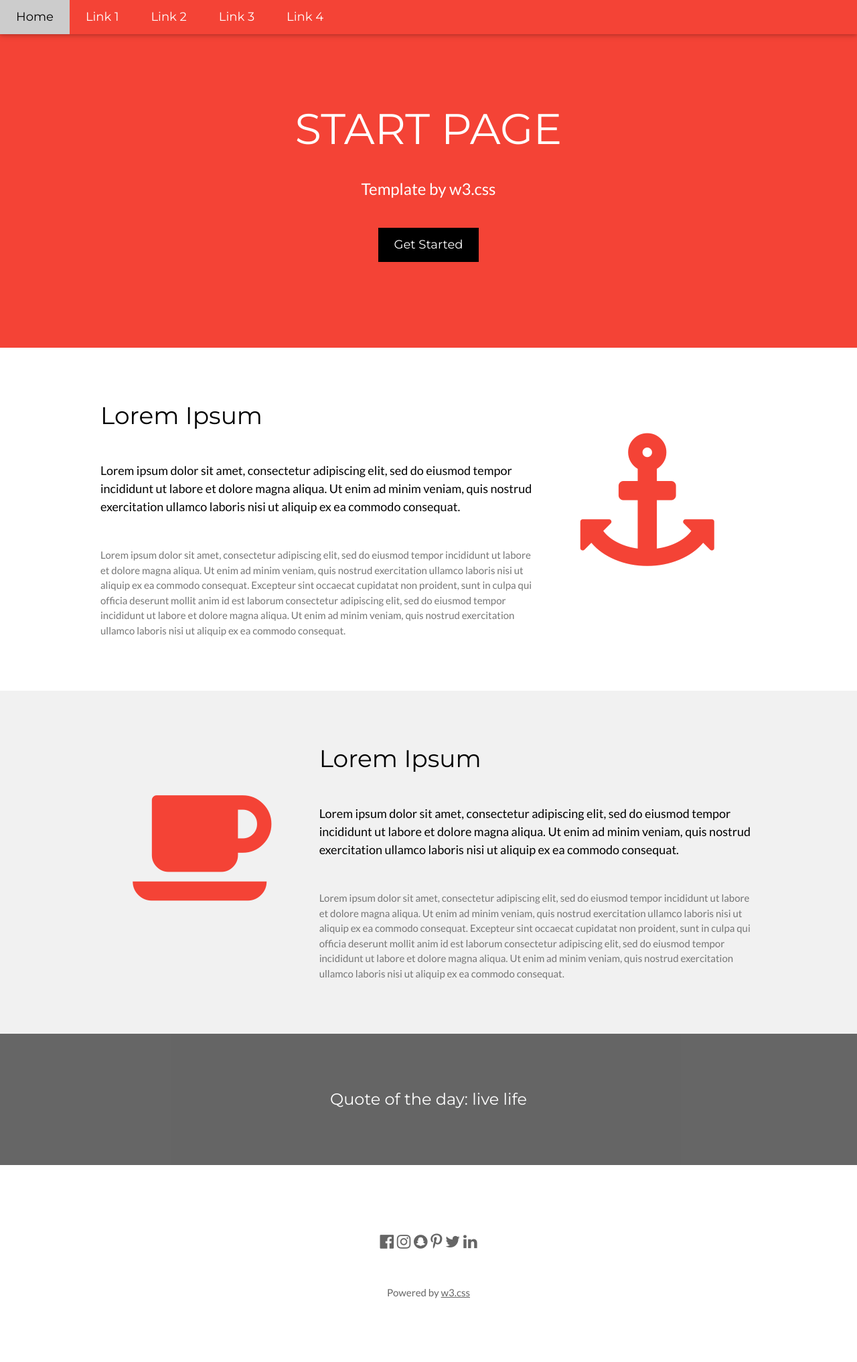
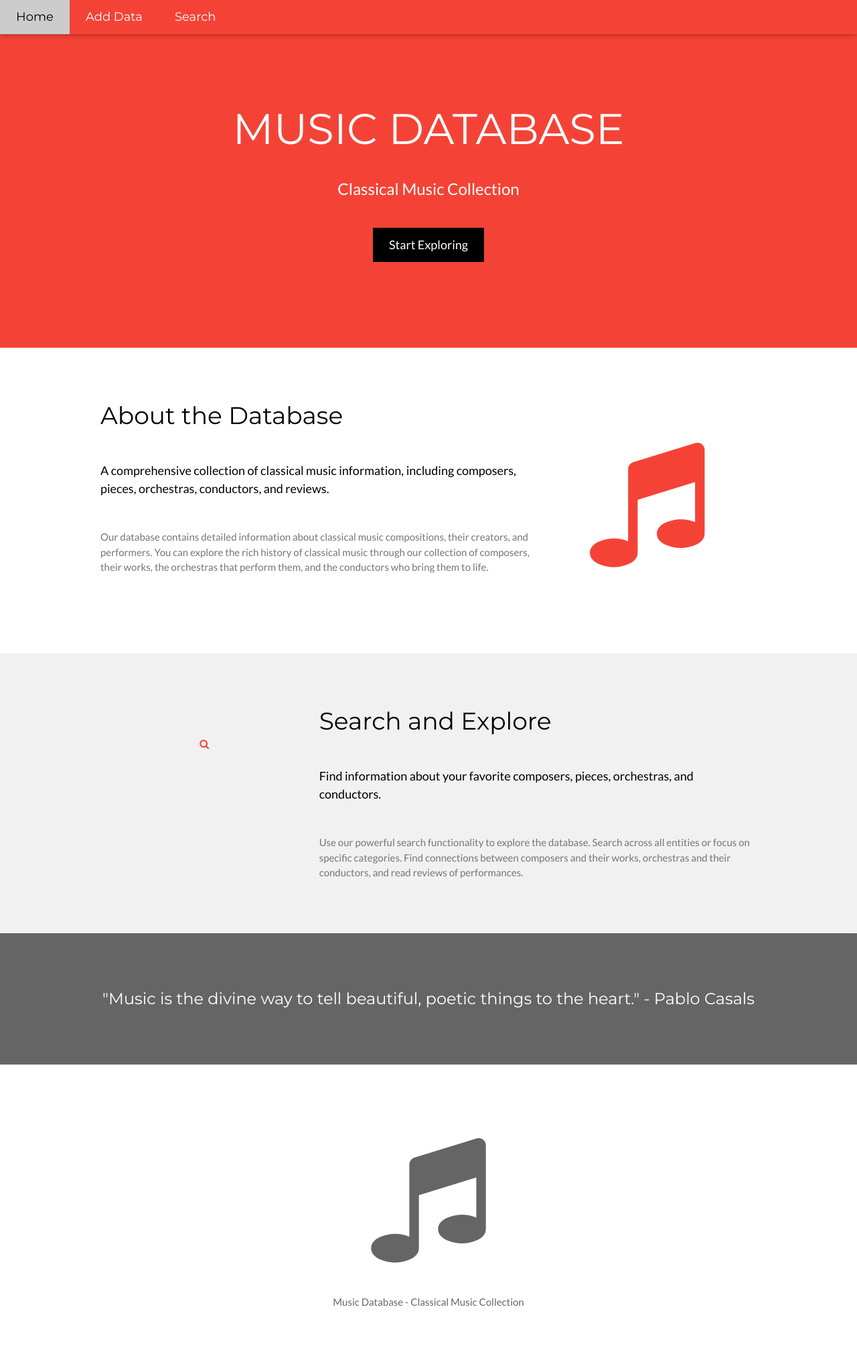
Before and after one commit to elFleppo/NoSQL, a Flask app: page /home in a window 1280 px wide. Shown: the whole page at 67% size. Before the commit the page ends 1938 px from the top, so only its background shows below. Run offline with Flask 3, Linux system fonts and the light colour scheme.

Commit message:
Readme hinzugefügt, Search funktion implementiert

```diff
--- a/FlaskNosql/app.py
+++ b/FlaskNosql/app.py
@@ -1,6 +1,7 @@
 from flask import Flask, render_template, request, url_for, redirect, jsonify
 from flask_cors import CORS
 from pymongo import MongoClient
+from bson import ObjectId
 
 app = Flask(__name__)
 CORS(app)
@@ -10,6 +11,41 @@ client = MongoClient(uri)
 db = client.get_database("Django_Music")
 print(db.list_collection_names())
 
+# Map entity types to their collections
+entity_collections = {
+    'Composer': 'composers',
+    'Piece': 'pieces',
+    'Orchestra': 'orchestras',
+    'Conductor': 'conductors',
+    'Review': 'reviews'
+}
+
+# Map entity types to their searchable fields
+entity_search_fields = {
+    'Composer': ['name', 'nationality'],
+    'Piece': ['piece_name', 'era'],
+    'Orchestra': ['orchestra_name'],
+    'Conductor': ['firstname', 'lastname'],
+    'Review': ['text_content']
+}
+
+@app.route('/get_entities/<entity_type>', methods=['GET'])
+def get_entities(entity_type):
+    try:
+        collection_name = entity_collections.get(entity_type)
+        if not collection_name:
+            return jsonify({"error": "Invalid entity type"}), 400
+
+        collection = db[collection_name]
+        entities = list(collection.find({}, {'_id': 1, 'name': 1, 'firstname': 1, 'lastname': 1, 'orchestra_name': 1, 'piece_name': 1}))
+
+        # Convert ObjectId to string for JSON serialization
+        for entity in entities:
+            entity['_id'] = str(entity['_id'])
+
+        return jsonify(entities)
+    except Exception as e:
+        return jsonify({"error": str(e)}), 500
 
 @app.route('/testing', methods=('GET', 'POST'))
 def index():
@@ -18,17 +54,87 @@ def index():
 @app.route('/home', methods=('GET', 'POST'))
 def landingpage():
     return render_template('landingpage.html')
-@app.route('/search', methods=('GET', 'POST'))
+
+@app.route('/searchpage', methods=['GET'])
 def searchpage():
     return render_template('searchpage.html')
+
+@app.route('/search', methods=['GET'])
+def search():
+    try:
+        entity_type = request.args.get('entity_type', 'all')
+        query = request.args.get('q', '')
+        sort_by = request.args.get('sort', 'relevance')
+
+        results = {}
+
+        if entity_type == 'all':
+            # Search across all collections
+            for entity, collection_name in entity_collections.items():
+                collection = db[collection_name]
+                search_query = {}
+
+                # Build search query based on entity's searchable fields
+                if query:
+                    search_query['$or'] = [
+                        {field: {'$regex': query, '$options': 'i'}}
+                        for field in entity_search_fields[entity]
+                    ]
+
+                # Execute search
+                items = list(collection.find(search_query))
+
+                # Convert ObjectId to string for JSON serialization
+                for item in items:
+                    item['_id'] = str(item['_id'])
+
+                results[entity] = items
+        else:
+            # Search specific collection
+            collection_name = entity_collections.get(entity_type)
+            if not collection_name:
+                return jsonify({"error": "Invalid entity type"}), 400
+
+            collection = db[collection_name]
+            search_query = {}
+
+            # Build search query based on entity's searchable fields
+            if query:
+                search_query['$or'] = [
+                    {field: {'$regex': query, '$options': 'i'}}
+                    for field in entity_search_fields[entity_type]
+                ]
+
+            # Execute search
+            items = list(collection.find(search_query))
+
+            # Convert ObjectId to string for JSON serialization
+            for item in items:
+                item['_id'] = str(item['_id'])
+
+            results[entity_type] = items
+
+        return jsonify(results)
+    except Exception as e:
+        return jsonify({"error": str(e)}), 500
+
 @app.route('/add_document', methods=['POST'])
 def add_document():
     try:
-        data = request.json  # Get JSON data from request
+        data = request.json
         if not data:
             return jsonify({"error": "No data provided"}), 400
 
-        result = db.mycollection.insert_one(data)  # Insert into MongoDB
+        # Determine the collection based on the entity type
+        entity_type = request.args.get('entity_type')
+        if not entity_type:
+            return jsonify({"error": "Entity type not specified"}), 400
+
+        collection_name = entity_collections.get(entity_type)
+        if not collection_name:
+            return jsonify({"error": "Invalid entity type"}), 400
+
+        result = db[collection_name].insert_one(data)
         return jsonify({"message": "Document added", "id": str(result.inserted_id)}), 201
     except Exception as e:
         return jsonify({"error": str(e)}), 500
--- a/FlaskNosql/templates/landingpage.html
+++ b/FlaskNosql/templates/landingpage.html
@@ -1,7 +1,7 @@
 <!DOCTYPE html>
 <html lang="en">
 <head>
-<title>W3.CSS Template</title>
+<title>Music Database</title>
 <meta charset="UTF-8">
 <meta name="viewport" content="width=device-width, initial-scale=1">
 <link rel="stylesheet" href="https://www.w3schools.com/w3css/4/w3.css">
@@ -11,7 +11,7 @@
 <style>
 body,h1,h2,h3,h4,h5,h6 {font-family: "Lato", sans-serif}
 .w3-bar,h1,button {font-family: "Montserrat", sans-serif}
-.fa-anchor,.fa-coffee {font-size:200px}
+.fa-music {font-size:200px}
 </style>
 </head>
 <body>
@@ -20,43 +20,37 @@ body,h1,h2,h3,h4,h5,h6 {font-family: "Lato", sans-serif}
 <div class="w3-top">
   <div class="w3-bar w3-red w3-card w3-left-align w3-large">
     <a class="w3-bar-item w3-button w3-hide-medium w3-hide-large w3-right w3-padding-large w3-hover-white w3-large w3-red" href="javascript:void(0);" onclick="myFunction()" title="Toggle Navigation Menu"><i class="fa fa-bars"></i></a>
-    <a href="#" class="w3-bar-item w3-button w3-padding-large w3-white">Home</a>
-    <a href="#" class="w3-bar-item w3-button w3-hide-small w3-padding-large w3-hover-white">Link 1</a>
-    <a href="#" class="w3-bar-item w3-button w3-hide-small w3-padding-large w3-hover-white">Link 2</a>
-    <a href="#" class="w3-bar-item w3-button w3-hide-small w3-padding-large w3-hover-white">Link 3</a>
-    <a href="#" class="w3-bar-item w3-button w3-hide-small w3-padding-large w3-hover-white">Link 4</a>
+    <a href="/home" class="w3-bar-item w3-button w3-padding-large w3-white">Home</a>
+    <a href="/testing" class="w3-bar-item w3-button w3-hide-small w3-padding-large w3-hover-white">Add Data</a>
+    <a href="/searchpage" class="w3-bar-item w3-button w3-hide-small w3-padding-large w3-hover-white">Search</a>
   </div>
 
   <!-- Navbar on small screens -->
   <div id="navDemo" class="w3-bar-block w3-white w3-hide w3-hide-large w3-hide-medium w3-large">
-    <a href="#" class="w3-bar-item w3-button w3-padding-large">Link 1</a>
-    <a href="#" class="w3-bar-item w3-button w3-padding-large">Link 2</a>
-    <a href="#" class="w3-bar-item w3-button w3-padding-large">Link 3</a>
-    <a href="#" class="w3-bar-item w3-button w3-padding-large">Link 4</a>
+    <a href="/testing" class="w3-bar-item w3-button w3-padding-large">Add Data</a>
+    <a href="/searchpage" class="w3-bar-item w3-button w3-padding-large">Search</a>
   </div>
 </div>
 
 <!-- Header -->
 <header class="w3-container w3-red w3-center" style="padding:128px 16px">
-  <h1 class="w3-margin w3-jumbo">START PAGE</h1>
-  <p class="w3-xlarge">Template by w3.css</p>
-  <button class="w3-button w3-black w3-padding-large w3-large w3-margin-top">Get Started</button>
+  <h1 class="w3-margin w3-jumbo">MUSIC DATABASE</h1>
+  <p class="w3-xlarge">Classical Music Collection</p>
+  <a href="/searchpage" class="w3-button w3-black w3-padding-large w3-large w3-margin-top">Start Exploring</a>
 </header>
 
 <!-- First Grid -->
 <div class="w3-row-padding w3-padding-64 w3-container">
   <div class="w3-content">
     <div class="w3-twothird">
-      <h1>Lorem Ipsum</h1>
-      <h5 class="w3-padding-32">Lorem ipsum dolor sit amet, consectetur adipiscing elit, sed do eiusmod tempor incididunt ut labore et dolore magna aliqua. Ut enim ad minim veniam, quis nostrud exercitation ullamco laboris nisi ut aliquip ex ea commodo consequat.</h5>
+      <h1>About the Database</h1>
+      <h5 class="w3-padding-32">A comprehensive collection of classical music information, including composers, pieces, orchestras, conductors, and reviews.</h5>
 
-      <p class="w3-text-grey">Lorem ipsum dolor sit amet, consectetur adipiscing elit, sed do eiusmod tempor incididunt ut labore et dolore magna aliqua. Ut enim ad minim veniam, quis nostrud exercitation ullamco laboris nisi ut aliquip ex ea commodo consequat. Excepteur sint
-        occaecat cupidatat non proident, sunt in culpa qui officia deserunt mollit anim id est laborum consectetur adipiscing elit, sed do eiusmod tempor incididunt ut labore et dolore magna aliqua. Ut enim ad minim veniam, quis nostrud exercitation ullamco
-        laboris nisi ut aliquip ex ea commodo consequat.</p>
+      <p class="w3-text-grey">Our database contains detailed information about classical music compositions, their creators, and performers. You can explore the rich history of classical music through our collection of composers, their works, the orchestras that perform them, and the conductors who bring them to life.</p>
     </div>
 
     <div class="w3-third w3-center">
-      <i class="fa fa-anchor w3-padding-64 w3-text-red"></i>
+      <i class="fa fa-music w3-padding-64 w3-text-red"></i>
     </div>
   </div>
 </div>
@@ -65,35 +59,28 @@ body,h1,h2,h3,h4,h5,h6 {font-family: "Lato", sans-serif}
 <div class="w3-row-padding w3-light-grey w3-padding-64 w3-container">
   <div class="w3-content">
     <div class="w3-third w3-center">
-      <i class="fa fa-coffee w3-padding-64 w3-text-red w3-margin-right"></i>
+      <i class="fa fa-search w3-padding-64 w3-text-red w3-margin-right"></i>
     </div>
 
     <div class="w3-twothird">
-      <h1>Lorem Ipsum</h1>
-      <h5 class="w3-padding-32">Lorem ipsum dolor sit amet, consectetur adipiscing elit, sed do eiusmod tempor incididunt ut labore et dolore magna aliqua. Ut enim ad minim veniam, quis nostrud exercitation ullamco laboris nisi ut aliquip ex ea commodo consequat.</h5>
+      <h1>Search and Explore</h1>
+      <h5 class="w3-padding-32">Find information about your favorite composers, pieces, orchestras, and conductors.</h5>
 
-      <p class="w3-text-grey">Lorem ipsum dolor sit amet, consectetur adipiscing elit, sed do eiusmod tempor incididunt ut labore et dolore magna aliqua. Ut enim ad minim veniam, quis nostrud exercitation ullamco laboris nisi ut aliquip ex ea commodo consequat. Excepteur sint
-        occaecat cupidatat non proident, sunt in culpa qui officia deserunt mollit anim id est laborum consectetur adipiscing elit, sed do eiusmod tempor incididunt ut labore et dolore magna aliqua. Ut enim ad minim veniam, quis nostrud exercitation ullamco
-        laboris nisi ut aliquip ex ea commodo consequat.</p>
+      <p class="w3-text-grey">Use our powerful search functionality to explore the database. Search across all entities or focus on specific categories. Find connections between composers and their works, orchestras and their conductors, and read reviews of performances.</p>
     </div>
   </div>
 </div>
 
 <div class="w3-container w3-black w3-center w3-opacity w3-padding-64">
-    <h1 class="w3-margin w3-xlarge">Quote of the day: live life</h1>
+    <h1 class="w3-margin w3-xlarge">"Music is the divine way to tell beautiful, poetic things to the heart." - Pablo Casals</h1>
 </div>
 
 <!-- Footer -->
 <footer class="w3-container w3-padding-64 w3-center w3-opacity">
   <div class="w3-xlarge w3-padding-32">
-    <i class="fa fa-facebook-official w3-hover-opacity"></i>
-    <i class="fa fa-instagram w3-hover-opacity"></i>
-    <i class="fa fa-snapchat w3-hover-opacity"></i>
-    <i class="fa fa-pinterest-p w3-hover-opacity"></i>
-    <i class="fa fa-twitter w3-hover-opacity"></i>
-    <i class="fa fa-linkedin w3-hover-opacity"></i>
- </div>
- <p>Powered by <a href="https://www.w3schools.com/w3css/default.asp" target="_blank">w3.css</a></p>
+    <i class="fa fa-music w3-hover-opacity"></i>
+  </div>
+  <p>Music Database - Classical Music Collection</p>
 </footer>
 
 <script>
```
Also changed, not shown: FlaskNosql/templates/searchpage.html (+95 -62 lines), FlaskNosql/templates/test2.html (+57 -10 lines).
